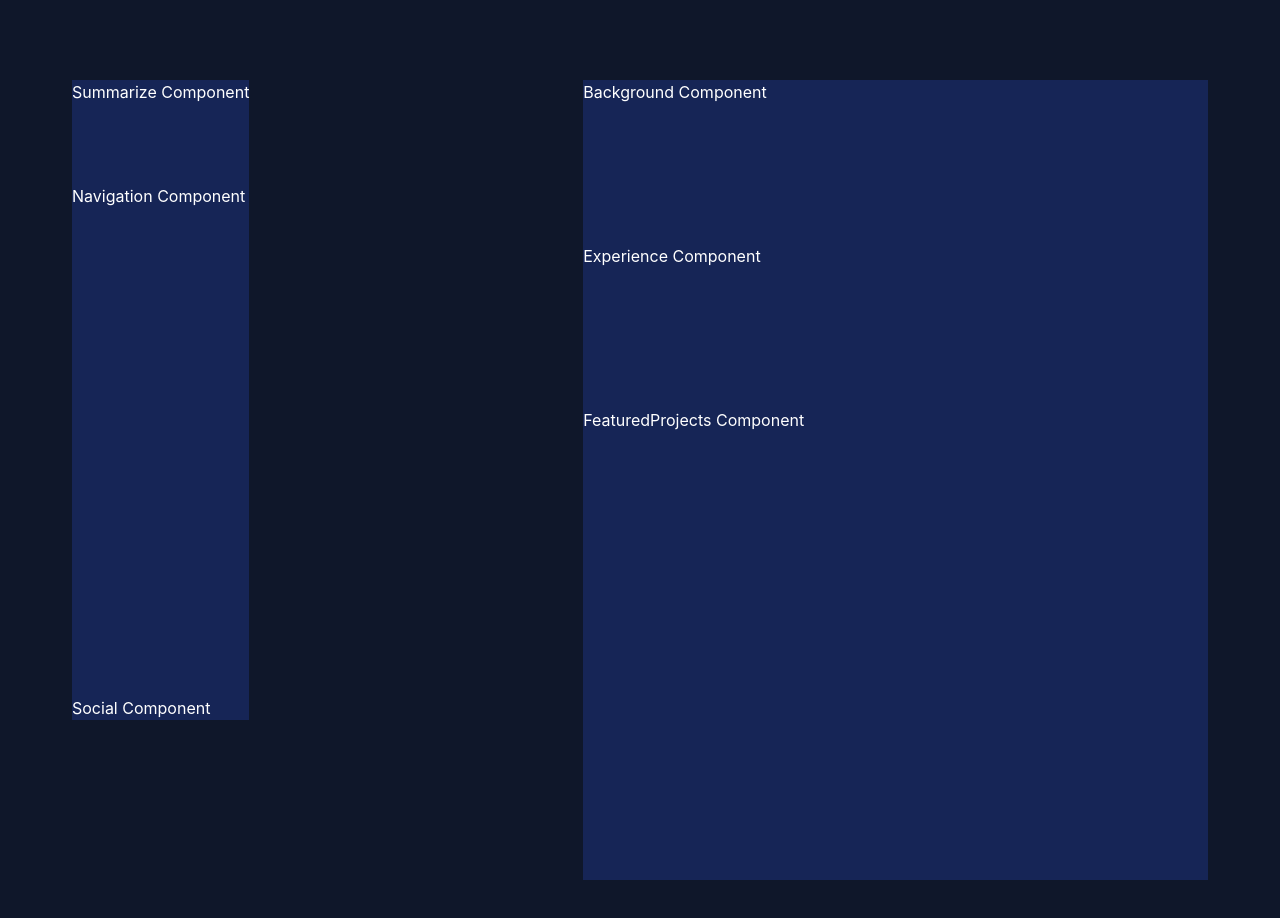
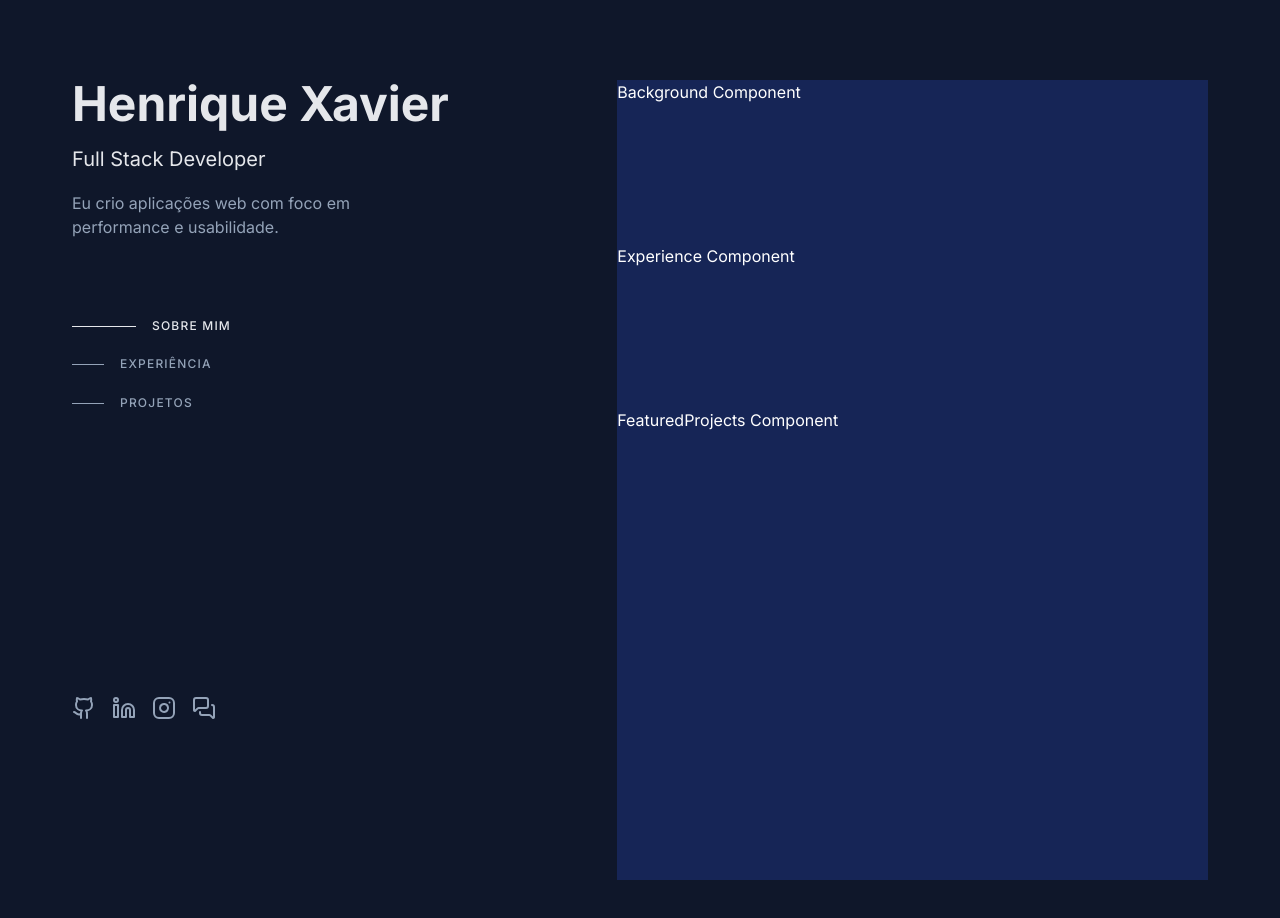
Before and after one commit to hnascx/nextjs-portfolio, a Next.js app: page / in a window 1280 px wide. Shown: the top 918 px of the page. Built offline with nearby package versions, Linux system fonts and the light colour scheme.

Commit message:
feat: Create content to the first section

```diff
--- a/src/components/layout/first-section/first-section.tsx
+++ b/src/components/layout/first-section/first-section.tsx
@@ -4,7 +4,7 @@ import { Summarize } from "./summarize"
 
 export const FirstSection = () => {
   return (
-    <div className="flex flex-col bg-blue-950 h-[calc(100vh-10rem)] justify-between">
+    <div className="flex flex-col h-[calc(100vh-10rem)] justify-between">
       <div className="flex flex-col gap-20">
         <Summarize />
         <Navigation />
--- a/src/components/layout/first-section/navigation/navigation.tsx
+++ b/src/components/layout/first-section/navigation/navigation.tsx
@@ -1,7 +1,49 @@
+"use client"
+
+import Link from "next/link"
+import { useState } from "react"
+
+type NavItem = {
+  label: string
+  href: string
+}
+
+const navItems: NavItem[] = [
+  { label: "Sobre mim", href: "#about" },
+  { label: "Experiência", href: "#experience" },
+  { label: "Projetos", href: "#projects" },
+]
+
 export const Navigation = () => {
+  const [activeItem, setActiveItem] = useState<string>("#about")
+
   return (
-    <div>
-      Navigation Component
-    </div>
-  );
-};
+    <nav className="flex flex-col gap-6">
+      {navItems.map((item) => (
+        <Link
+          key={item.href}
+          href={item.href}
+          onClick={() => setActiveItem(item.href)}
+          className={`group flex items-center gap-4 text-heading-sm transition-colors duration-50`}
+        >
+          <div
+            className={`h-[1px] transition-all ${
+              activeItem === item.href
+                ? "w-16 bg-gray-100"
+                : "w-8 bg-gray-200 group-hover:w-16 group-hover:bg-gray-100"
+            }`}
+          />
+          <span
+            className={`transition-colors tracking-widest uppercase ${
+              activeItem === item.href
+                ? "text-gray-100"
+                : "text-gray-200 group-hover:text-gray-100"
+            }`}
+          >
+            {item.label}
+          </span>
+        </Link>
+      ))}
+    </nav>
+  )
+}
--- a/src/components/layout/first-section/social/social.tsx
+++ b/src/components/layout/first-section/social/social.tsx
@@ -1,7 +1,49 @@
+import { Github, Instagram, Linkedin, MessagesSquare } from "lucide-react"
+import Link from "next/link"
+
+type SocialItem = {
+  href: string
+  icon: React.ReactNode
+  about: string
+}
+
+const socialItems: SocialItem[] = [
+  {
+    href: "https://github.com/hnascx",
+    icon: <Github />,
+    about: "Github",
+  },
+  {
+    href: "https://www.linkedin.com/in/hnascx/",
+    icon: <Linkedin />,
+    about: "LinkedIn",
+  },
+  {
+    href: "https://www.instagram.com/hnascx/",
+    icon: <Instagram />,
+    about: "Instagram",
+  },
+  {
+    href: "https://wa.me/5511948275951?text=Olá!%20Vi%20seu%20portfólio%20e%20gostaria%20de%20conversar.",
+    icon: <MessagesSquare />,
+    about: "WhatsApp",
+  },
+]
+
 export const Social = () => {
   return (
-    <div>
-      Social Component
+    <div className="flex gap-4">
+      {socialItems.map((item) => (
+        <Link
+          key={item.href}
+          href={item.href}
+          target="_blank"
+          about={item.about}
+          className="text-gray-200 hover:text-gray-100 transition-colors duration-150"
+        >
+          {item.icon}
+        </Link>
+      ))}
     </div>
-  );
-};
+  )
+}
--- a/src/components/layout/first-section/summarize/summarize.tsx
+++ b/src/components/layout/first-section/summarize/summarize.tsx
@@ -1,7 +1,11 @@
 export const Summarize = () => {
   return (
-    <div>
-      Summarize Component
+    <div className="flex flex-col gap-3.5">
+      <h1 className="text-heading-lg text-gray-100">Henrique Xavier</h1>
+      <h2 className="text-heading-md text-gray-100">Full Stack Developer</h2>
+      <p className="text-body-md text-gray-200 w-3/4">
+        Eu crio aplicações web com foco em performance e usabilidade.
+      </p>
     </div>
   );
 };
--- a/src/components/layout/layout.tsx
+++ b/src/components/layout/layout.tsx
@@ -1,19 +1,21 @@
+import { Inter } from "next/font/google"
+
 import { FirstSection } from "./first-section"
 
 type LayoutProps = {
   children: React.ReactNode
 }
 
-// const inter = Inter({
-//   subsets: ["latin"],
-//   weight: ["400", "500"],
-//   variable: "--font-inter",
-// })
+const inter = Inter({
+  subsets: ["latin"],
+})
 
 export const Layout = ({ children }: LayoutProps) => {
   return (
-    <div className="min-h-screen font-inter bg-blue-900 text-white">
-      <div className="container mx-auto py-20 grid grid-cols-[45%_55%] ">
+    <div
+      className={`${inter.className} min-h-screen bg-blue-900 text-white`}
+    >
+      <div className="container mx-auto py-20 grid grid-cols-[48%_52%] ">
         <header className="fixed w-fit">
           <FirstSection />
         </header>
--- a/src/styles/globals.css
+++ b/src/styles/globals.css
@@ -1,2 +1,3 @@
 @import "tailwindcss";
-@config "../../tailwind.config.ts"
+
+@config "../../tailwind.config.ts";
--- a/tailwind.config.ts
+++ b/tailwind.config.ts
@@ -21,7 +21,7 @@ export default {
         },
         gray: {
           100: "#E5E7EB",
-          200: "#94a3b8",
+          200: "#94A3B8",
         },
       },
       borderRadius: {
@@ -29,14 +29,11 @@ export default {
         md: "calc(0.5rem - 2px)",
         sm: "calc(0.5rem - 4px)",
       },
-      fontFamily: {
-        inter: ["Inter", "sans-serif"],
-      },
       fontSize: {
         // Heading
-        "heading-hg": ["40px", { lineHeight: "120%", fontWeight: "700" }],
-        "heading-xl": ["32px", { lineHeight: "120%", fontWeight: "700" }],
-        "heading-lg": ["28px", { lineHeight: "120%", fontWeight: "700" }],
+        "heading-lg": ["48px", { lineHeight: "100%", fontWeight: "700" }],
+        "heading-md": ["20px", { lineHeight: "175%", fontWeight: "400" }],
+        "heading-sm": ["12px", { lineHeight: "120%", fontWeight: "500" }],
 
         // Body
         "body-md": ["16px", { lineHeight: "150%", fontWeight: "400" }],
```
